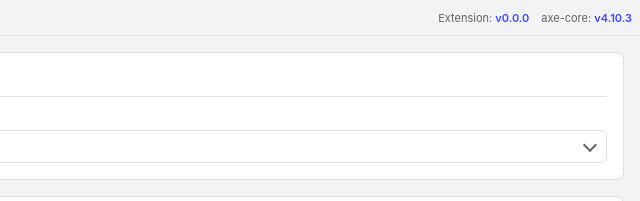
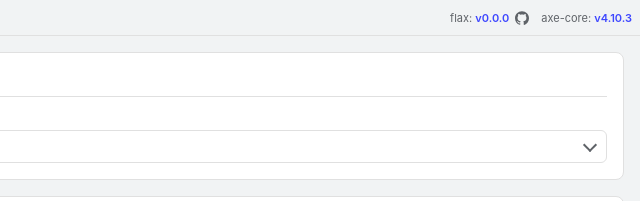
Before and after one commit to calanoix/flax, a browser extension: page src/panel/panel.html in a window 1280 px wide. Both pictures are taken after a click on the button "Settings". Shown: the top 201 px of the page, 640-1280 px from the left. Drawn offline with Linux system fonts and the light colour scheme.

Commit message:
Add github link in settings

```diff
--- a/src/panel/panel.css
+++ b/src/panel/panel.css
@@ -666,6 +666,7 @@ div.failure-item:focus-visible {
 .settings-versions {
   margin-left: auto;
   display: flex;
+  align-items: center;
   gap: 12px;
   font-size: 11px;
   color: var(--text-secondary);
@@ -725,6 +726,27 @@ div.failure-item:focus-visible {
 
 .settings-field-inline {
   margin-bottom: 8px;
+}
+
+.github-link {
+  display: inline-flex;
+  align-items: center;
+  justify-content: center;
+  width: 14px;
+  height: 14px;
+  margin-left: -6px;
+  color: var(--text-secondary);
+  flex-shrink: 0;
+}
+
+.github-link:hover {
+  color: var(--text-primary);
+}
+
+.github-link svg {
+  width: 100%;
+  height: 100%;
+  display: block;
 }
 
 .select-wrap {
--- a/src/panel/panel.html
+++ b/src/panel/panel.html
@@ -80,7 +80,15 @@
       </button>
       <h1 class="settings-title">Settings</h1>
       <div class="settings-versions">
-        <span>Extension: <strong id="version-extension">—</strong></span>
+        <span>flax: <strong id="version-extension">—</strong></span>
+        <a href="https://github.com/calanoix/flax" target="_blank" class="github-link"
+          title="View source code on GitHub">
+          <span class="visually-hidden">View source code on GitHub</span>
+          <svg viewBox="0 0 98 96" fill="currentColor" aria-hidden="true">
+            <path fill-rule="evenodd" clip-rule="evenodd"
+              d="M48.854 0C21.839 0 0 22 0 49.217c0 21.756 13.993 40.172 33.405 46.69 2.427.49 3.316-1.059 3.316-2.362 0-1.141-.04-4.135-.066-8.12-13.586 2.978-16.453-6.602-16.453-6.602-2.221-5.671-5.422-7.18-5.422-7.18-4.436-3.053.336-2.992.336-2.992 4.908.348 7.49 5.074 7.49 5.074 4.362 7.534 11.435 5.356 14.225 4.093.442-3.185 1.708-5.357 3.107-6.589-10.846-1.238-22.25-5.463-22.25-24.329 0-5.378 1.912-9.773 5.05-13.221-.502-1.242-2.193-6.257.481-13.042 0 0 4.103-1.323 13.443 5.044 3.899-1.092 8.081-1.637 12.238-1.657 4.152.02 8.337.565 12.243 1.657 9.33-6.367 13.428-5.044 13.428-5.044 2.68 6.785.989 11.8.487 13.042 3.144 3.448 5.044 7.843 5.044 13.221 0 18.918-11.42 23.078-22.302 24.291 1.758 1.53 3.327 4.52 3.327 9.117 0 6.58-.06 11.878-.06 13.493 0 1.314.877 2.876 3.334 2.398C84.02 89.38 98 70.968 98 49.217 98 22 76.155 0 48.854 0z" />
+          </svg>
+        </a>
         <span>axe-core: <strong id="version-axe">—</strong></span>
       </div>
     </header>
```
Also changed, not shown: README.md.
